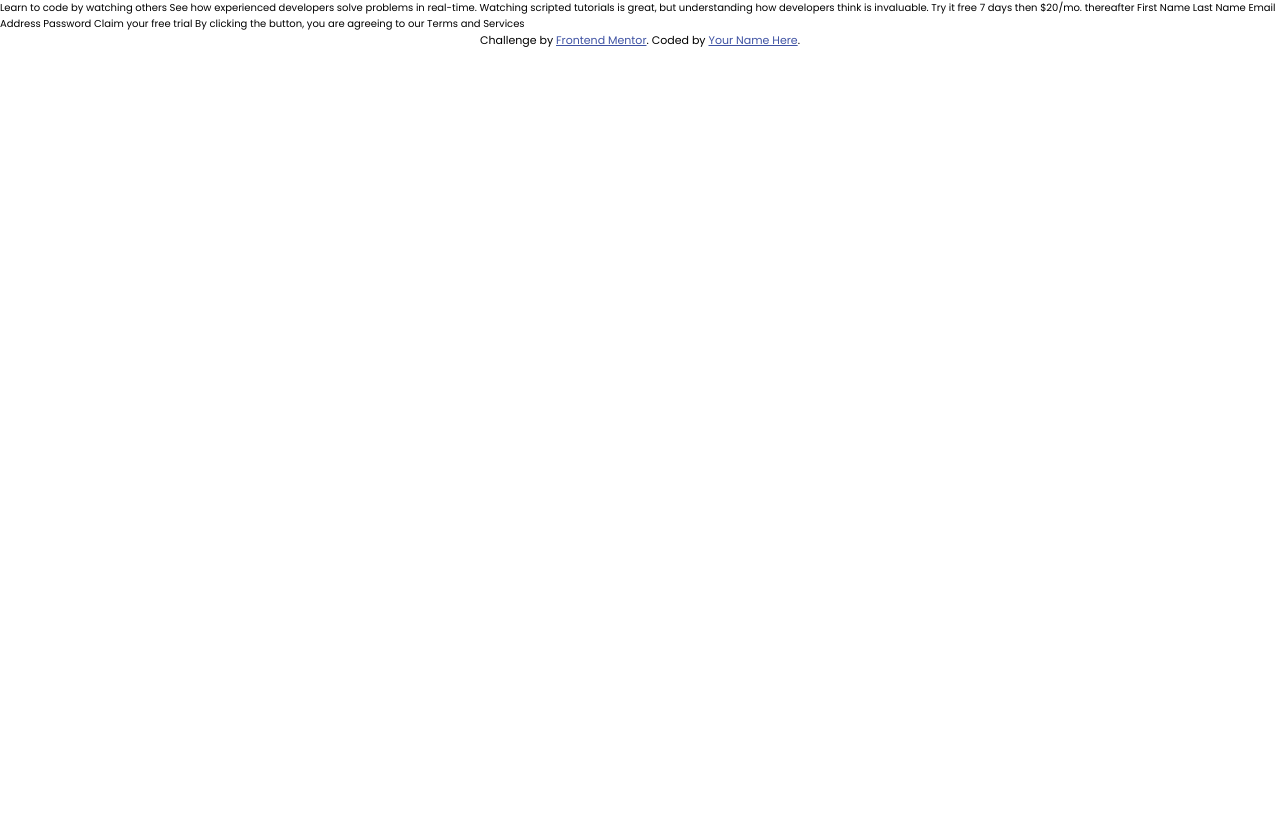
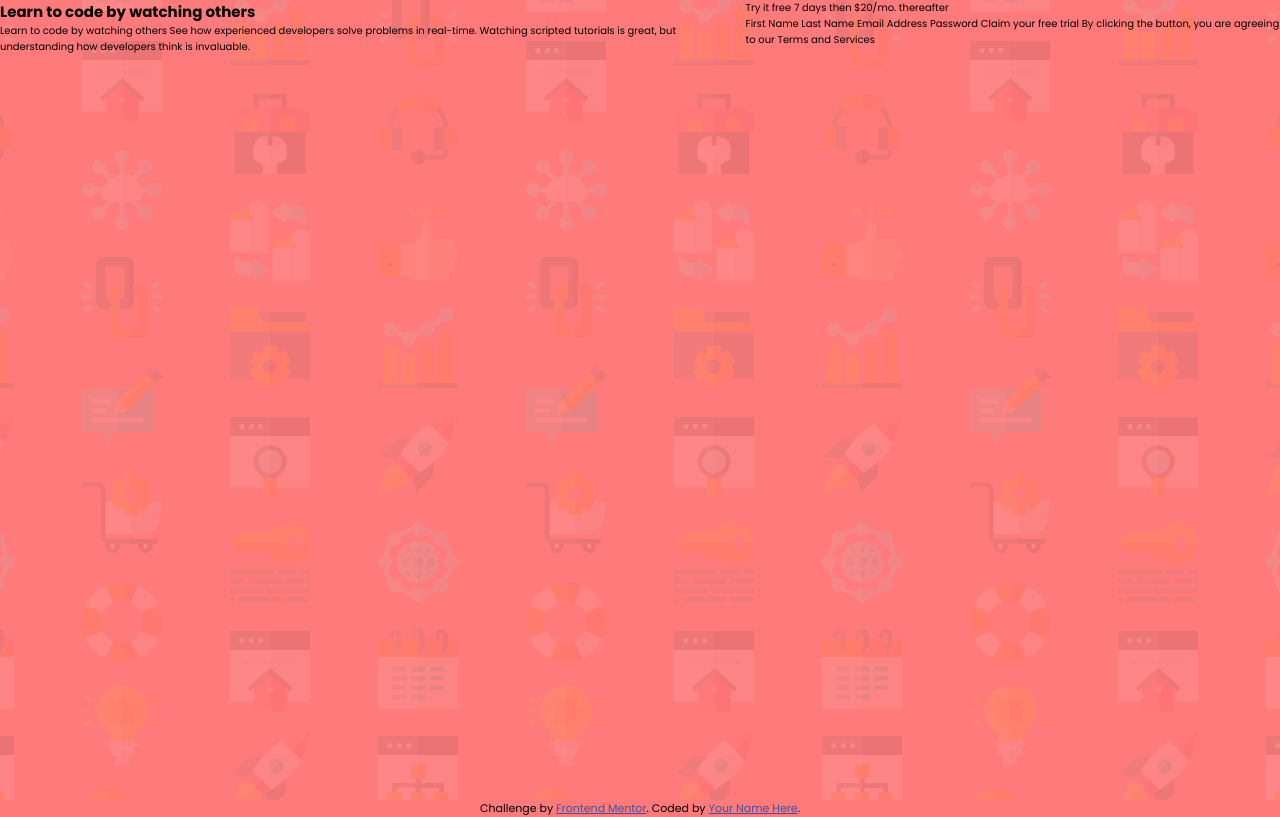
Before and after one commit to abe-m1/intro-component-with-signup-form, a website: page index.html in a window 1280 px wide. Drawn offline with Linux system fonts and the light colour scheme.

Commit message:
basic layout

```diff
--- a/index.html
+++ b/index.html
@@ -17,12 +17,23 @@
     <link rel="stylesheet" href="css/style.css" />
   </head>
   <body>
-    Learn to code by watching others See how experienced developers solve
-    problems in real-time. Watching scripted tutorials is great, but
-    understanding how developers think is invaluable. Try it free 7 days then
-    $20/mo. thereafter First Name Last Name Email Address Password Claim your
-    free trial By clicking the button, you are agreeing to our Terms and
-    Services
+    <div class="container">
+      <div class="left">
+        <h2 class="">Learn to code by watching others</h2>
+        <p>
+          Learn to code by watching others See how experienced developers solve
+          problems in real-time. Watching scripted tutorials is great, but
+          understanding how developers think is invaluable.
+        </p>
+      </div>
+      <div class="right">
+        <p>Try it free 7 days then $20/mo. thereafter</p>
+        <div>
+          First Name Last Name Email Address Password Claim your free trial By
+          clicking the button, you are agreeing to our Terms and Services
+        </div>
+      </div>
+    </div>
 
     <footer>
       <p class="attribution">
--- a/scss/main.scss
+++ b/scss/main.scss
@@ -65,6 +65,13 @@ body {
   font-family: 'Poppins', sans-serif;
   font-size: 1rem;
   height: 100vh;
+  background: url(/images/bg-intro-desktop.png) no-repeat center center;
+  background-color: $primaryRed;
+}
+
+.container {
+  display: flex;
+  height: 100%;
 }
 
 .attribution {
```
Also changed, not shown: css/style.css.
